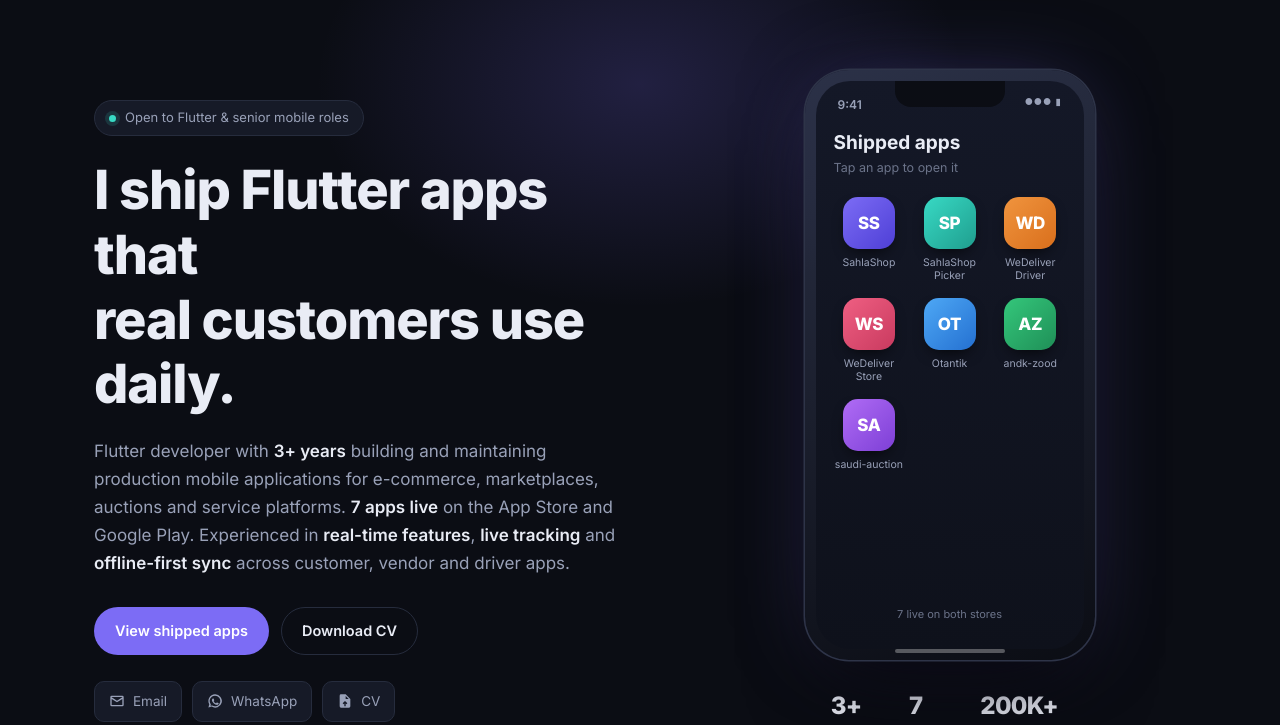
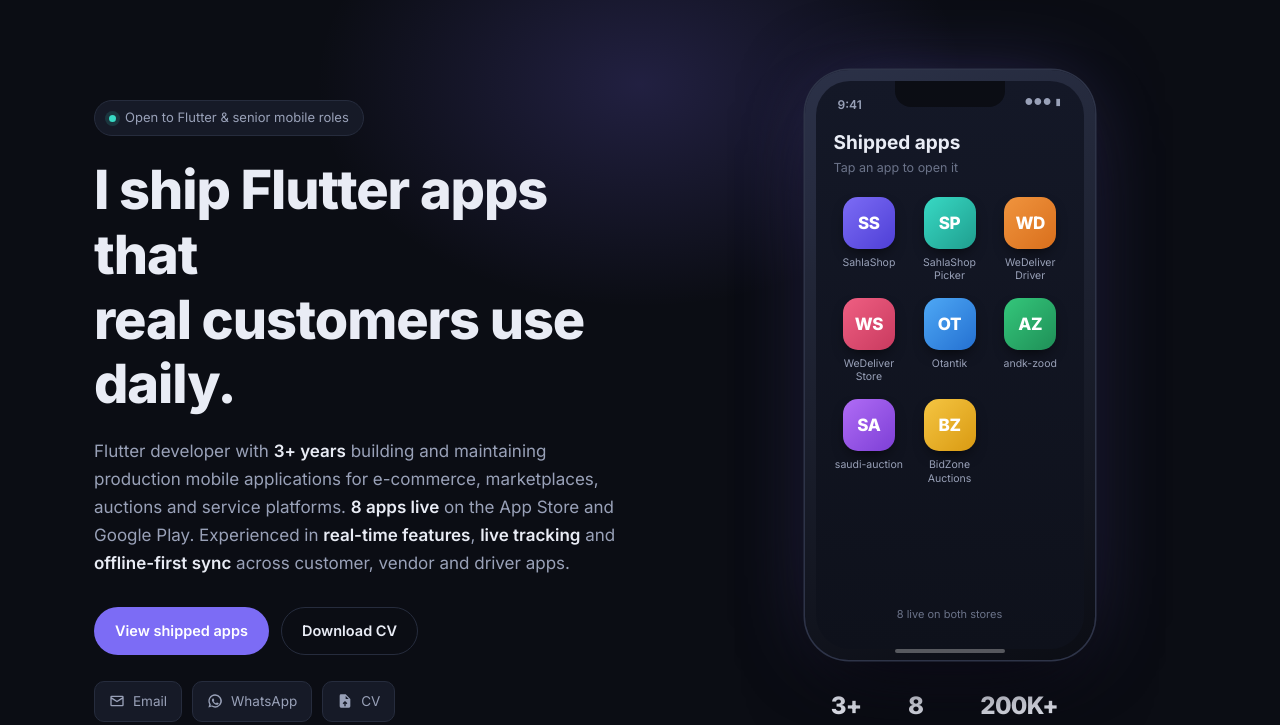
Before and after one commit to moHashim149/moHashim149.github.io, a plain HTML site: page index.html in a window 1280 px wide. Shown: the part 75-800 px from the top of the page. Drawn offline with Linux system fonts and the light colour scheme.

Commit message:
Update portfolio

```diff
--- a/app.js
+++ b/app.js
@@ -66,6 +66,14 @@ const PROJECTS = [
     tags: ["Socket.IO", "Pusher", "Moyasar", "Wallet"],
     android: "https://play.google.com/store/apps/details?id=com.linkdevelopment.mazad",
     ios: "https://apps.apple.com/us/app/saudi-auction/id6770861278"
+  },
+  {
+    short: "BZ", name: "BidZone Auctions", kind: "Electronics auctions",
+    grad: "linear-gradient(135deg,#f5c542,#d99a12)",
+    desc: "Live electronics auctions from your phone, covering the whole cycle in one app: pay a deposit to join, bid in real time, then pay for the win and get the item shipped through the built-in shipping service. No payment or delivery arranged outside the app.",
+    tags: ["Flutter", "Real-time bidding", "Deposits", "Payments", "Shipping"],
+    android: "https://play.google.com/store/apps/details?id=com.linkdevelopment.bidzone",
+    ios: "https://apps.apple.com/us/app/bidzone-auctions/id6798772923"
   }
 ];
 
@@ -169,6 +177,7 @@ const TIMELINE = [
       "Integrated Agora RTC/RTM for in-app voice and messaging.",
       "Integrated Pusher Channels and Socket.IO for real-time updates.",
       "Built real-time auction flows: live bidding, anti-sniping timers and socket status updates.",
+      "Shipped BidZone Auctions to the App Store and Google Play.",
       "Built delivery and driver apps with real-time updates and live tracking (SahlaShop, WeDeliver Driver and Store) using Pusher.",
       "Built local-storage sync with Hive against remote data in SahlaShop Picker."
     ]
--- a/index.html
+++ b/index.html
@@ -4,9 +4,9 @@
 <meta charset="utf-8">
 <meta name="viewport" content="width=device-width, initial-scale=1">
 <title>Mohamed Hashim — Flutter Developer</title>
-<meta name="description" content="Flutter developer with 3+ years building production mobile apps for e-commerce, marketplaces, auctions and service platforms. 7 apps live on the App Store and Google Play. Experienced in real-time features, live tracking and offline-first sync.">
+<meta name="description" content="Flutter developer with 3+ years building production mobile apps for e-commerce, marketplaces, auctions and service platforms. 8 apps live on the App Store and Google Play. Experienced in real-time features, live tracking and offline-first sync.">
 <meta property="og:title" content="Mohamed Hashim — Flutter Developer">
-<meta property="og:description" content="7 production apps live on both stores. Flutter, real-time features, live tracking, offline-first sync and payments.">
+<meta property="og:description" content="8 production apps live on both stores. Flutter, real-time features, live tracking, offline-first sync and payments.">
 <meta property="og:type" content="website">
 <link rel="preconnect" href="https://fonts.googleapis.com">
 <link rel="preconnect" href="https://fonts.gstatic.com" crossorigin>
@@ -54,7 +54,7 @@
       <p class="lead">
         Flutter developer with <strong>3+ years</strong> building and maintaining production mobile
         applications for e-commerce, marketplaces, auctions and service platforms.
-        <strong>7 apps live</strong> on the App Store and Google Play.
+        <strong>8 apps live</strong> on the App Store and Google Play.
         Experienced in <strong>real-time features</strong>, <strong>live tracking</strong> and <strong>offline-first sync</strong> across customer, vendor and driver apps.
       </p>
       <div class="hero-actions">
@@ -87,7 +87,7 @@
               <p class="home-sub">Tap an app to open it</p>
             </div>
             <div class="app-grid" id="appGrid"><!-- injected --></div>
-            <p class="home-foot">7 live on both stores</p>
+            <p class="home-foot">8 live on both stores</p>
           </div>
 
           <div class="screen screen-detail" id="screenDetail">
@@ -99,7 +99,7 @@
       </div>
       <ul class="stats">
         <li><strong>3+</strong><span>years</span></li>
-        <li><strong>7</strong><span>apps live</span></li>
+        <li><strong>8</strong><span>apps live</span></li>
         <li><strong>200K+</strong><span>lines, flagship app</span></li>
       </ul>
     </div>
@@ -147,7 +147,7 @@
   <div class="wrap">
     <header class="sec-head">
       <p class="eyebrow">Experience</p>
-      <h2>Three years, two companies, seven live apps</h2>
+      <h2>Three years, two companies, eight live apps</h2>
     </header>
     <ol class="timeline" id="timeline"><!-- injected --></ol>
     <div class="edu">
```
Also changed, not shown: 2 other files.
